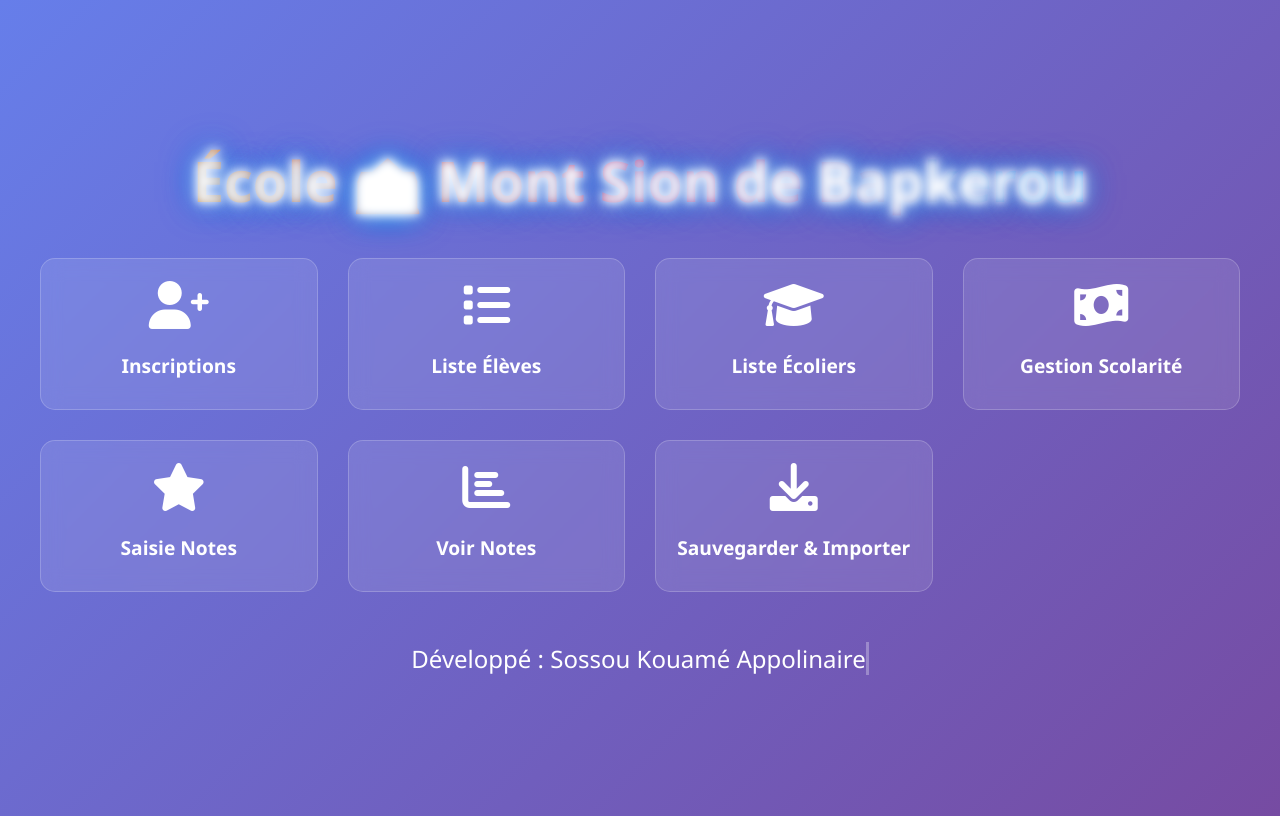
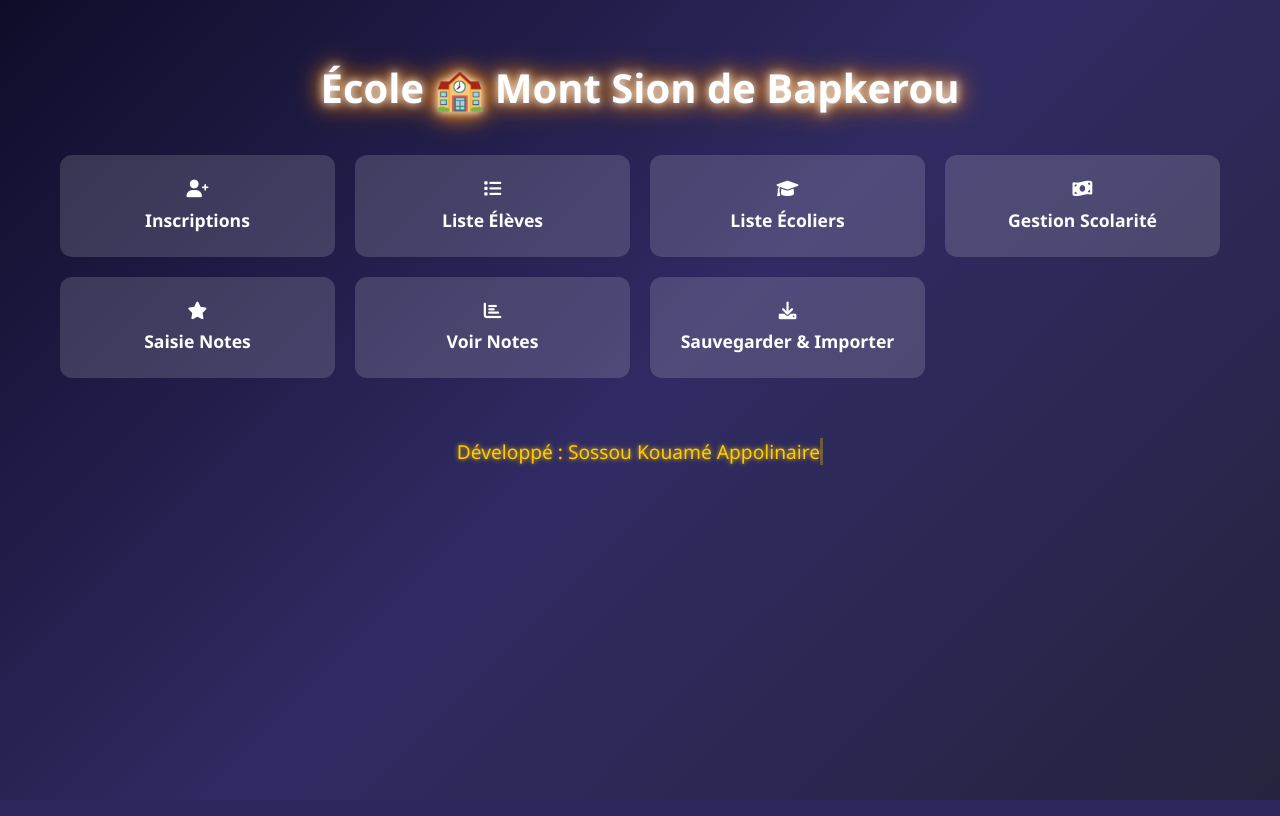
Before and after one commit to appolinair2355/-cole-, a Flask app: page / in a window 1280 px wide. Run offline with Flask 3, Linux system fonts and the light colour scheme.

Commit message:
Update style.css

```diff
--- a/static/css/style.css
+++ b/static/css/style.css
@@ -1,93 +1,57 @@
-,/* ===== RESET ===== */
+/* ===== RESET ===== */
 * {
     margin: 0;
     padding: 0;
     box-sizing: border-box;
 }
 
-/* ===== BODY ===== */
 body {
     font-family: 'Segoe UI', Tahoma, Geneva, Verdana, sans-serif;
-    background: linear-gradient(135deg, #667eea 0%, #764ba2 100%);
+    background: linear-gradient(135deg, #0f0c29, #302b63, #24243e);
+    color: #fff;
     min-height: 100vh;
     display: flex;
     flex-direction: column;
-    justify-content: center;
-    align-items: center;
-    color: #fff;
-    overflow-x: hidden;
 }
 
-/* ===== CONTAINER ===== */
 .container {
     width: 100%;
     max-width: 1200px;
+    margin: 0 auto;
     padding: 20px;
+    flex: 1;
 }
 
-/* ===== ALERTES ===== */
-.alert {
-    padding: 15px;
-    margin-bottom: 20px;
-    border-radius: 8px;
-    font-weight: bold;
-    text-align: center;
-    animation: fadeIn 1s ease-in-out;
-}
-
-.alert-success {
-    background-color: #d4edda;
-    color: #155724;
-}
-
-/* ===== NOM DE L'ÉCOLE ANIMÉ ===== */
+/* ===== NOM DE L'ÉCOLE ===== */
 .school-name {
     text-align: center;
-    margin-bottom: 40px;
+    margin-top: 40px;
+    margin-bottom: 20px;
 }
 
 .animate-text {
-    font-size: 3.5em;
+    font-size: 2.5em;
     font-weight: bold;
-    background: linear-gradient(45deg, #ff8a00, #e52e71, #0073e6);
-    -webkit-background-clip: text;
-    -webkit-text-fill-color: transparent;
-    animation: glow 2s ease-in-out infinite alternate, slideIn 1.5s ease-out;
+    color: #fff;
+    text-shadow: 0 0 10px #fff, 0 0 20px #ff8a00, 0 0 30px #ff8a00;
+    animation: glow 2s ease-in-out infinite alternate;
 }
 
-@keyframes glow {
-    from {
-        text-shadow: 0 0 5px #fff, 0 0 10px #fff, 0 0 15px #0073e6, 0 0 20px #0073e6;
-    }
-    to {
-        text-shadow: 0 0 10px #fff, 0 0 20px #fff, 0 0 30px #0073e6, 0 0 40px #0073e6;
-    }
-}
-
-@keyframes slideIn {
-    0% {
-        opacity: 0;
-        transform: translateY(-50px);
-    }
-    100% {
-        opacity: 1;
-        transform: translateY(0);
-    }
-}
-
-/* ===== SIGNATURE ANIMÉE ===== */
+/* ===== SIGNATURE ===== */
 .signature {
     text-align: center;
-    margin-top: 50px;
+    margin-top: auto;
+    margin-bottom: 20px;
 }
 
 .animate-signature {
-    font-size: 1.5em;
-    color: #ffffff;
+    font-size: 1.2em;
+    color: #ffcc00;
+    text-shadow: 0 0 5px #ffcc00;
     animation: typing 3s steps(30) forwards, blink 1s infinite;
     overflow: hidden;
     white-space: nowrap;
-    border-right: 3px solid #fff;
+    border-right: 3px solid #ffcc00;
     width: 0;
 }
 
@@ -107,145 +71,61 @@ body {
 .buttons-grid {
     display: grid;
     grid-template-columns: repeat(auto-fit, minmax(250px, 1fr));
-    gap: 30px;
+    gap: 20px;
     margin-top: 40px;
+    margin-bottom: 60px;
 }
 
 .home-btn {
-    background: rgba(255, 255, 255, 0.1);
-    backdrop-filter: blur(10px);
-    border: 1px solid rgba(255, 255, 255, 0.2);
-    color: white;
-    padding: 30px 20px;
-    border-radius: 15px;
+    background: rgba(255, 255, 255, 0.15);
+    color: #fff;
+    padding: 25px;
+    border-radius: 12px;
     text-decoration: none;
     display: flex;
     flex-direction: column;
     align-items: center;
-    gap: 15px;
-    font-size: 1.2em;
+    gap: 10px;
+    font-size: 1.1em;
     font-weight: bold;
-    transition: transform 0.3s ease, box-shadow 0.3s ease;
-    animation: fadeInUp 1s ease-in-out;
+    transition: transform 0.3s ease, background 0.3s ease;
 }
 
 .home-btn:hover {
-    transform: translateY(-10px) scale(1.05);
-    box-shadow: 0 15px 30px rgba(0, 0, 0, 0.3);
+    background: rgba(255, 255, 255, 0.25);
+    transform: translateY(-5px);
 }
 
-.home-btn i {
-    font-size: 2.5em;
-    animation: bounce 2s infinite;
-}
-
-@keyframes bounce {
-    0%, 20%, 50%, 80%, 100% {
-        transform: translateY(0);
-    }
-    40% {
-        transform: translateY(-10px);
-    }
-    60% {
-        transform: translateY(-5px);
-    }
-}
-
-/* ===== FORMULAIRES ===== */
-.form-container {
+/* ===== FORMULAIRES & TABLEAUX ===== */
+.form-container,
+.table-container {
     background: rgba(255, 255, 255, 0.1);
-    backdrop-filter: blur(15px);
+    backdrop-filter: blur(10px);
     border: 1px solid rgba(255, 255, 255, 0.2);
-    padding: 40px;
+    padding: 30px;
     border-radius: 15px;
-    box-shadow: 0 8px 32px rgba(0, 0, 0, 0.2);
-    max-width: 600px;
-    width: 100%;
-    margin: 20px auto;
+    margin: 30px auto;
+    max-width: 1000px;
 }
 
 .form-title {
     color: #fff;
     text-align: center;
-    margin-bottom: 30px;
-    font-size: 2em;
-}
-
-.form-group {
     margin-bottom: 20px;
-}
-
-.form-group label {
-    display: block;
-    margin-bottom: 5px;
-    color: #fff;
-    font-weight: bold;
-}
-
-.form-group input,
-.form-group select {
-    width: 100%;
-    padding: 12px;
-    border: none;
-    border-radius: 8px;
-    font-size: 16px;
-    background: rgba(255, 255, 255, 0.2);
-    color: #fff;
-}
-
-.form-group input::placeholder {
-    color: #ddd;
-}
-
-.btn {
-    background: linear-gradient(45deg, #0073e6, #00c6ff);
-    color: white;
-    padding: 12px 30px;
-    border: none;
-    border-radius: 8px;
-    cursor: pointer;
-    font-size: 16px;
-    transition: background 0.3s ease, transform 0.3s ease;
-}
-
-.btn:hover {
-    background: linear-gradient(45deg, #005bb5, #0099cc);
-    transform: scale(1.05);
-}
-
-/* ===== TABLEAUX ===== */
-.table-container {
-    background: rgba(255, 255, 255, 0.1);
-    backdrop-filter: blur(15px);
-    border: 1px solid rgba(255, 255, 255, 0.2);
-    padding: 20px;
-    border-radius: 15px;
-    overflow-x: auto;
+    font-size: 1.8em;
 }
 
 table {
     width: 100%;
+    color: #fff;
     border-collapse: collapse;
-    color: #fff;
 }
 
 th, td {
     padding: 12px;
-    text-align: left;
     border-bottom: 1px solid rgba(255, 255, 255, 0.2);
 }
 
 th {
-    background-color: rgba(0, 0, 0, 0.2);
-    color: #fff;
+    background: rgba(255, 255, 255, 0.1);
 }
-
-/* ===== ALERTES ===== */
-@keyframes fadeIn {
-    from {
-        opacity: 0;
-    }
-    to {
-        opacity: 1;
-    }
-            }
```
